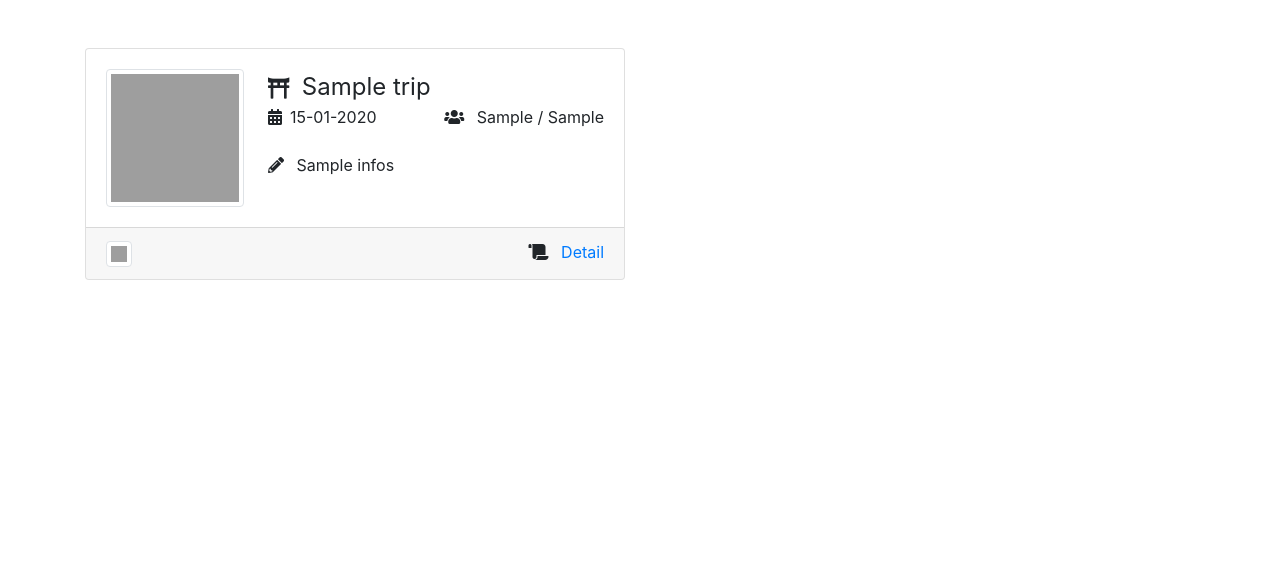
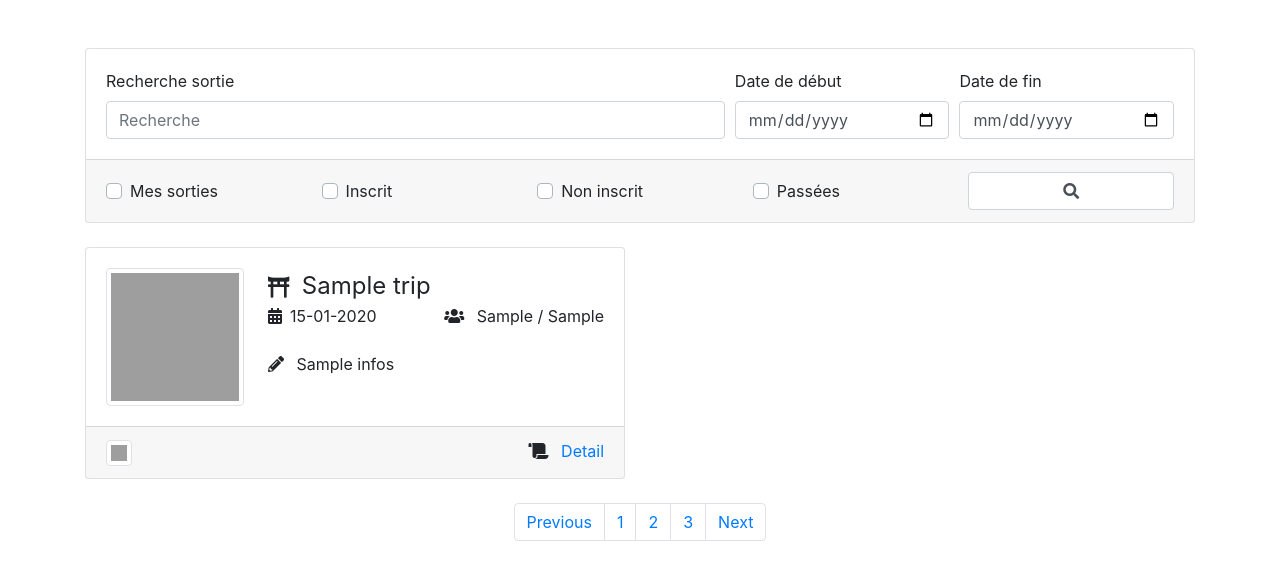
Before and after one commit to Kallie1337/php-project-eni, a Symfony app: template php-projet-sortie/templates/home/index.html.twig in a window 1280 px wide. Shown: the part 56-636 px from the top of the page. Run offline with Twig, Linux system fonts and the light colour scheme; the template is opened without the code that fills it: most values are stand-ins (such as "Sample title", 1, 10 or a date in 2020); some libraries are stand-ins or nearby versions; grey boxes are pictures that could not be loaded.

Commit message:
Update index.html.twig

```diff
--- a/php-projet-sortie/templates/home/index.html.twig
+++ b/php-projet-sortie/templates/home/index.html.twig
@@ -3,6 +3,73 @@
 {% block title %}Hello HomeController!{% endblock %}
 
 {% block body %}
+    <div class="row">
+        <div class="col col-md-12 mb-4">
+
+
+            <div class="card">
+
+                <form>
+                    <div class="card-body">
+                        <div class="form-row">
+                            <div class="col-7">
+                                <label for="exampleFormControlFile1">Recherche sortie</label>
+                                <input type="text" class="form-control" placeholder="Recherche">
+                            </div>
+                            <div class="col">
+                                <label for="exampleFormControlFile1">Date de début</label>
+                                <input type="date" class="form-control" placeholder="Recherche" value="">
+                            </div>
+                            <div class="col">
+                                <label for="exampleFormControlFile1">Date de fin</label>
+                                <input type="date" class="form-control" placeholder="Recherche">
+                            </div>
+                        </div>
+                    </div>
+                    <div class="card-footer">
+                        <div class="form-row d-flex align-items-center">
+                            <div class="col">
+                                <div class="custom-control custom-checkbox">
+                                    <input type="checkbox" class="custom-control-input" id="customCheck1">
+                                    <label class="custom-control-label" for="customCheck1">Mes sorties</label>
+                                </div>
+                            </div>
+
+                            <div class="col">
+                                <div class="custom-control custom-checkbox">
+                                    <input type="checkbox" class="custom-control-input" id="customCheck1">
+                                    <label class="custom-control-label" for="customCheck1">Inscrit</label>
+                                </div>
+                            </div>
+
+                            <div class="col">
+                                <div class="custom-control custom-checkbox">
+                                    <input type="checkbox" class="custom-control-input" id="customCheck1">
+                                    <label class="custom-control-label" for="customCheck1">Non inscrit</label>
+                                </div>
+                            </div>
+
+                            <div class="col">
+                                <div class="custom-control custom-checkbox">
+                                    <input type="checkbox" class="custom-control-input" id="customCheck1">
+                                    <label class="custom-control-label" for="customCheck1">Passées</label>
+                                </div>
+                            </div>
+
+                            <div class="col">
+                                <button type="submit" class="form-control"><i class="fas fa-search"></i></button>
+                            </div>
+                        </div>
+
+                    </div>
+                </form>
+            </div>
+
+
+
+        </div>
+    </div>
+
     <div class="row">
         {% for trip in trips %}
             <div class="col col-md-6">
@@ -41,7 +108,19 @@
 
     </div>
 
-
+    <div class="row">
+        <div class="col-12 d-flex justify-content-center">
+            <nav aria-label="Page navigation example">
+                <ul class="pagination">
+                    <li class="page-item"><a class="page-link" href="#">Previous</a></li>
+                    <li class="page-item"><a class="page-link" href="#">1</a></li>
+                    <li class="page-item"><a class="page-link" href="#">2</a></li>
+                    <li class="page-item"><a class="page-link" href="#">3</a></li>
+                    <li class="page-item"><a class="page-link" href="#">Next</a></li>
+                </ul>
+            </nav>
+        </div>
+    </div>
 
 
 
```
